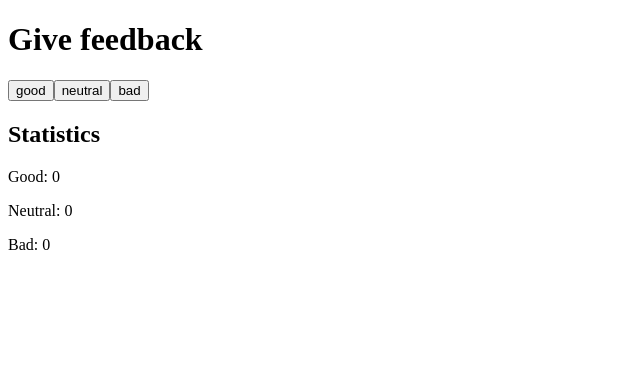
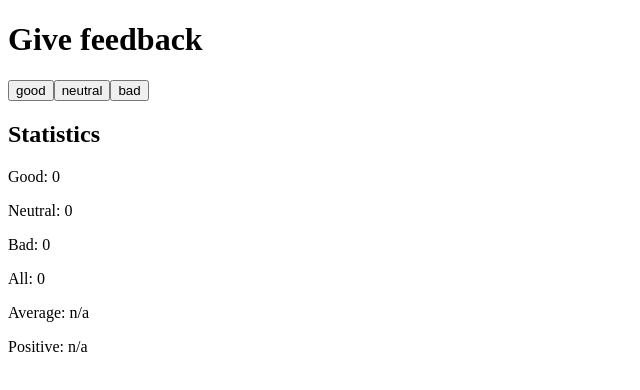
Before and after one commit to codenamecat/fullstackopen-course, a React (Vite) app in the folder part1-exercises/unicafe/: page / in a window 1280 px wide. Shown: the top 390 px of the page, without its empty margins (0-640 px from the left). Built offline with nearby package versions, Linux system fonts and the light colour scheme.

Commit message:
1.7 done

```diff
--- a/part1-exercises/unicafe/src/App.jsx
+++ b/part1-exercises/unicafe/src/App.jsx
@@ -4,6 +4,10 @@ const App = () => {
   const [good, setGood] = useState(0)
   const [neutral, setNeutral] = useState(0)
   const [bad, setBad] = useState(0)
+
+  const all = good + neutral + bad
+  const average = (good * 1 + neutral * 0 + bad * -1) / all
+  const positive = good * 100 / all
 
   const handleClick = (event) => {
     if (event.target.id === 'good') {
@@ -25,6 +29,9 @@ const App = () => {
       <p>Good: {good}</p>
       <p>Neutral: {neutral}</p>
       <p>Bad: {bad}</p>
+      <p>All: {all}</p>
+      <p>Average: {average ? average : 'n/a'}</p>
+      <p>Positive: {positive ? positive : 'n/a'} {positive ? '%' : ''}</p>
     </div>
   )
 }
```
